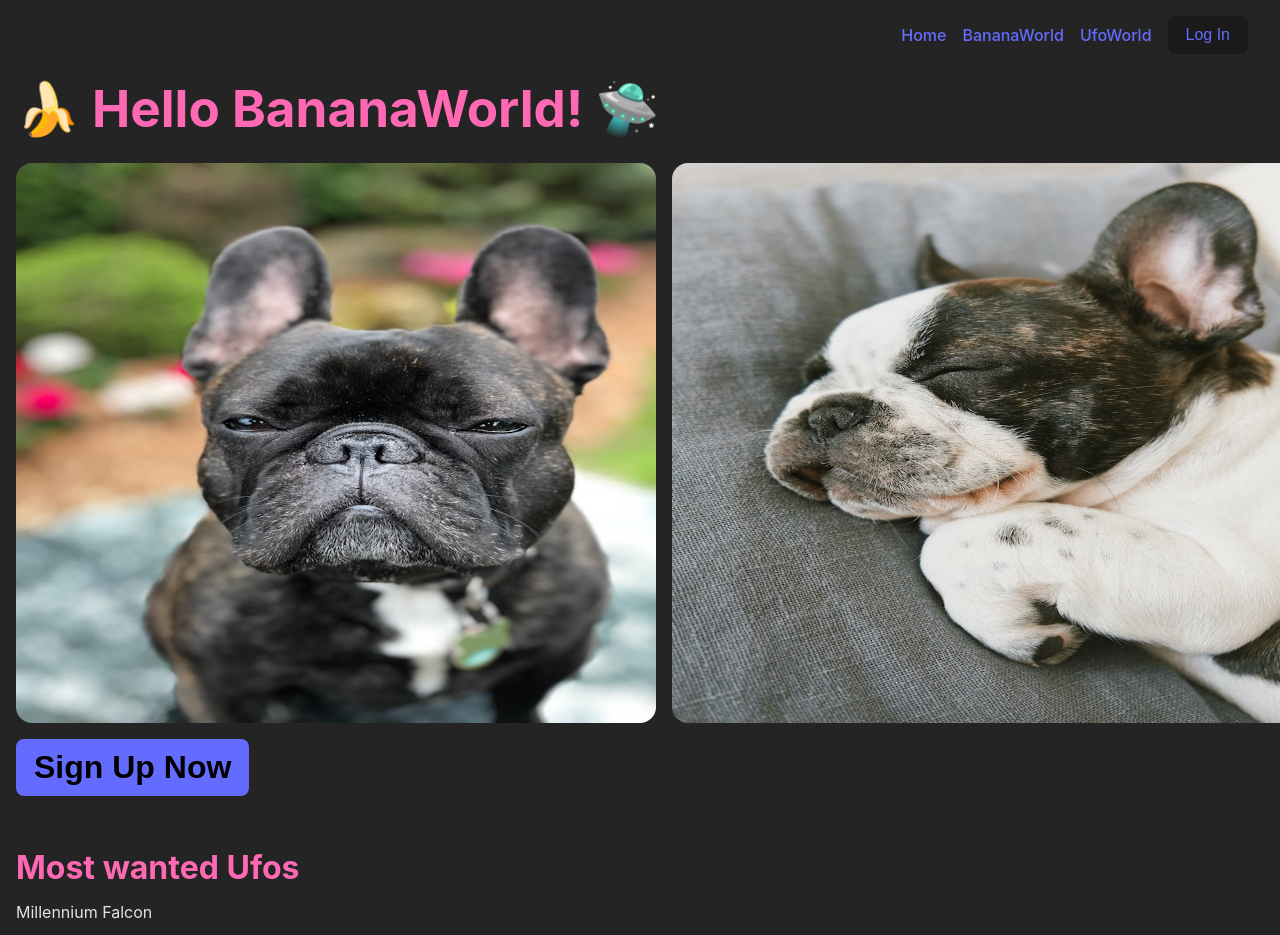
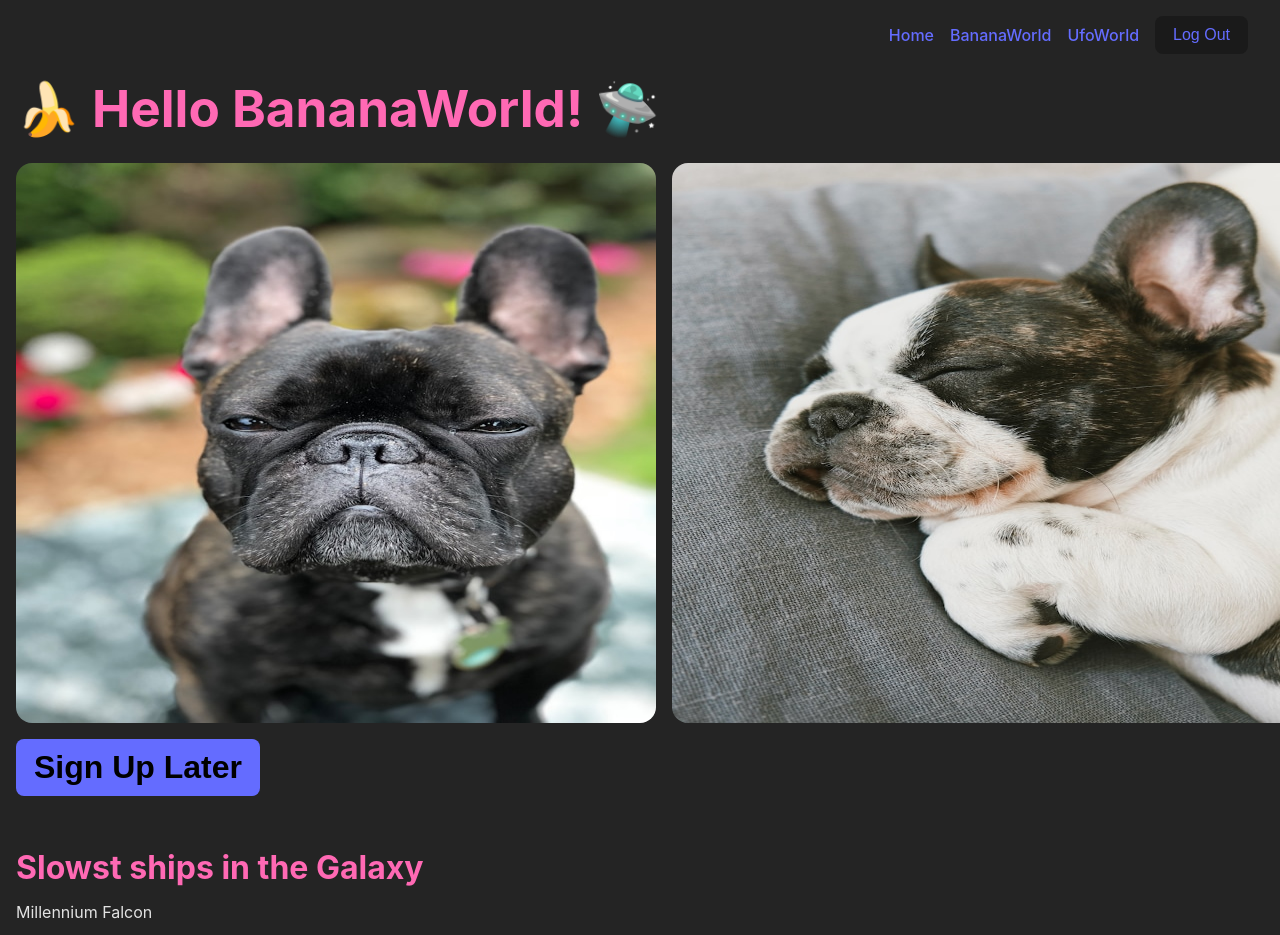
Before and after one commit to bonniemo/banana-ufo, a React app in the folder banana-ufo/: page / in a window 1280 px wide. Shown: the top 935 px of the page. Built offline with nearby package versions, Linux system fonts and the light colour scheme.

Commit message:
changed some stuff

```diff
--- a/banana-ufo/index.js
+++ b/banana-ufo/index.js
@@ -1,7 +1,7 @@
 import React from "react";
 import ReactDOM from "react-dom/client";
 import App from "./src/App";
-import './src/index.css';
+
 
 ReactDOM.createRoot(document.getElementById("root")).render(
 	<React.StrictMode>
--- a/banana-ufo/public/index.html
+++ b/banana-ufo/public/index.html
@@ -8,6 +8,7 @@
 	<body>
 		<div id="root"></div>
 		<script src="main.js"></script>
+		<link rel="stylesheet" href="./index.css">
 		<!-- The output file of webpack config-->
 	</body>
 </html>
--- a/banana-ufo/src/Components/Buttons/Buttons.jsx
+++ b/banana-ufo/src/Components/Buttons/Buttons.jsx
@@ -1,9 +1,10 @@
 import './Buttons.css';
 
 function Btn() {
+    let ctaBtn = 'Sign Up Later'
     return (
         <>
-        <button className='btn cta'>Sign Up Now</button>
+        <button className='btn cta'>{ctaBtn}</button>
         </>
     )
 }
--- a/banana-ufo/src/Components/Nav/Nav.jsx
+++ b/banana-ufo/src/Components/Nav/Nav.jsx
@@ -1,6 +1,7 @@
 import './Nav.css';
 
 function Nav() {
+  let navBtn = 'Log Out'
     return (
         <>
         <nav>
@@ -8,7 +9,7 @@ function Nav() {
           <li><a href="#">Home</a></li>
           <li><a href="#">BananaWorld</a></li>
           <li><a href="#">UfoWorld</a></li>
-          <li><button className='btn'><a href="#">Log In</a></button></li>
+          <li><button className='btn'><a href="#">{navBtn}</a></button></li>
         </ul>
       </nav>
         </>
--- a/banana-ufo/src/Components/UfoList/UfoList.jsx
+++ b/banana-ufo/src/Components/UfoList/UfoList.jsx
@@ -1,11 +1,12 @@
 import './UfoList.css';
 
 function UfoList() {
+    let UfoListTitle = 'Slowst ships in the Galaxy'
     return (
         <>
             <article className='UfoList'>
                 <ul>
-                    <h2>Most wanted Ufos</h2>
+                    <h2>{UfoListTitle}</h2>
                     <li>Millennium Falcon</li>
                     <li>USS Enterprise</li>
                     <li>TARDIS</li>
```
Also changed, not shown: banana-ufo/src/App.jsx (+4 -4 lines), banana-ufo/public/index.css (renamed from banana-ufo/src/index.css).
